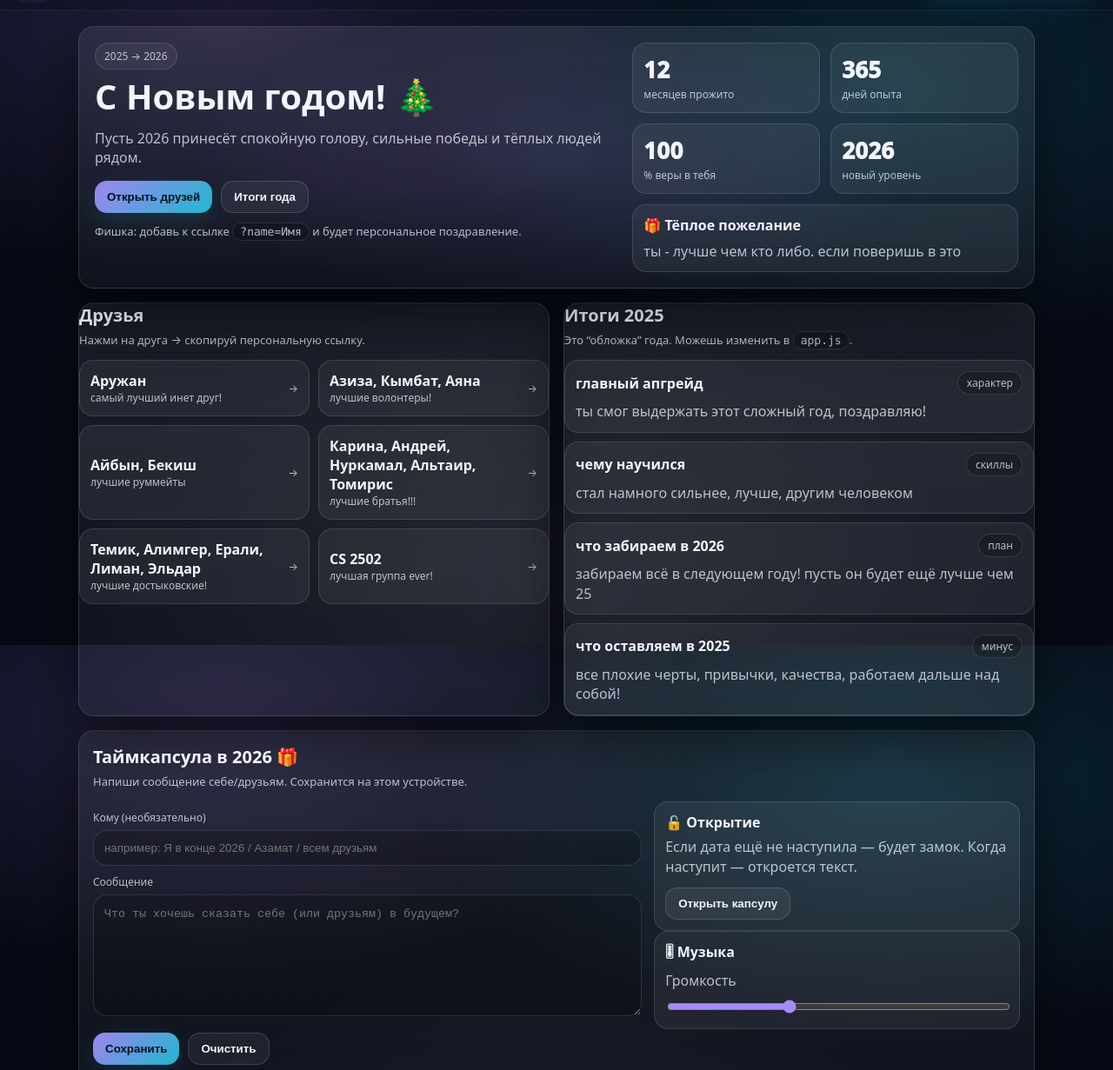
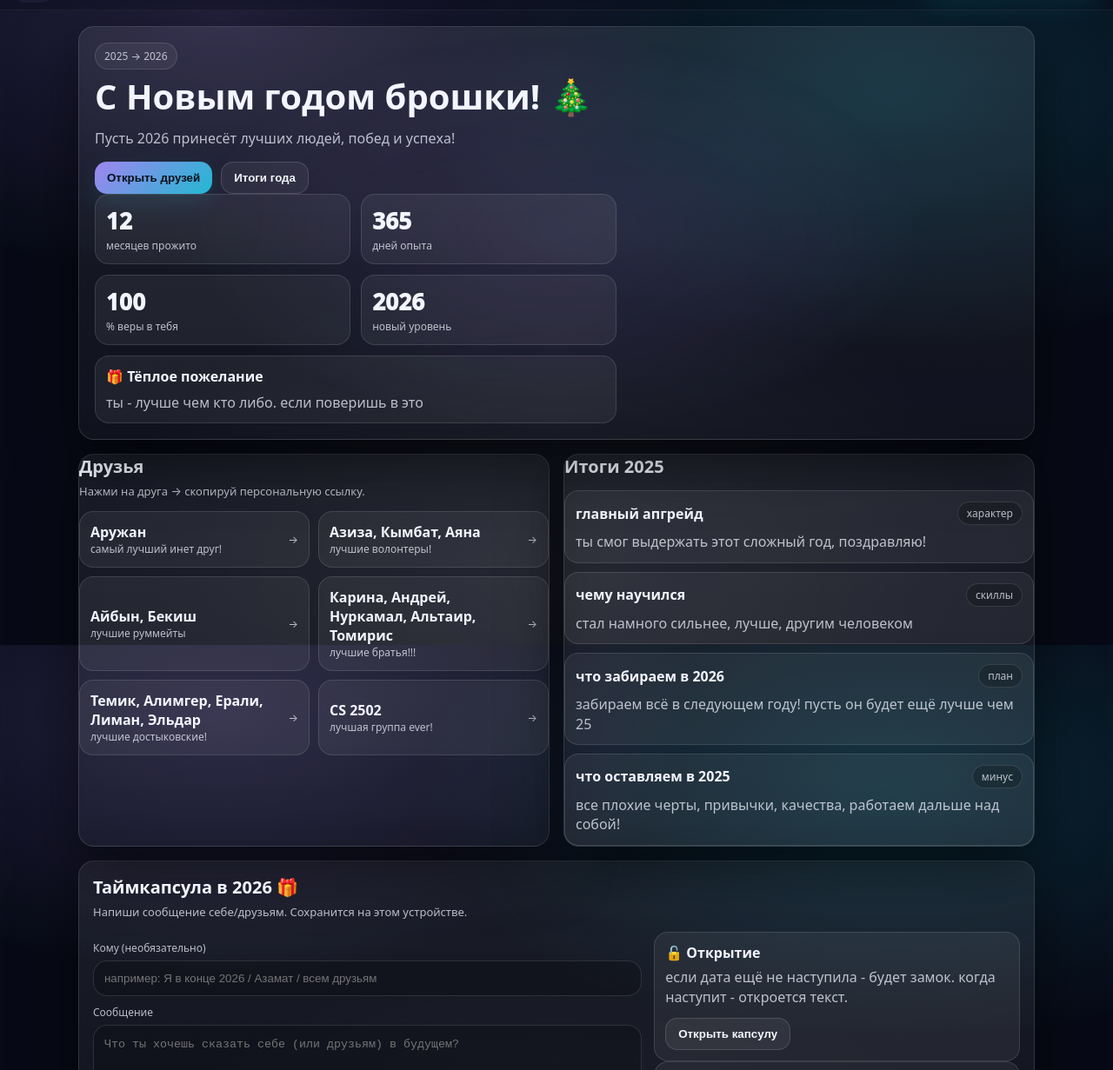
Before and after one commit to dakonya/iloveyouguyshappynewyear, a plain HTML site: page index.html in a window 1280 px wide. Shown: the part 58-1289 px from the top of the page at 87% size. Drawn offline with Linux system fonts and the light colour scheme.

Commit message:
change text v2

```diff
--- a/index.html
+++ b/index.html
@@ -1,11 +1,13 @@
 <!doctype html>
 <html lang="ru">
+
 <head>
   <meta charset="UTF-8" />
   <meta name="viewport" content="width=device-width,initial-scale=1" />
   <title>NG Wrapped — 2025 → 2026</title>
   <link rel="stylesheet" href="style.css" />
 </head>
+
 <body>
   <canvas id="fx"></canvas>
 
@@ -29,9 +31,9 @@
     <section class="hero card">
       <div class="heroLeft">
         <div class="kicker">2025 → 2026</div>
-        <h1 id="heroTitle">С Новым годом! 🎄</h1>
+        <h1 id="heroTitle">С Новым годом брошки! 🎄</h1>
         <p id="heroText" class="muted">
-          Пусть 2026 принесёт спокойную голову, сильные победы и тёплых людей рядом.
+          Пусть 2026 принесёт лучших людей, побед и успеха!
         </p>
 
         <div class="row">
@@ -39,10 +41,6 @@
           <button id="btnOpenRecap" class="btn ghost">Итоги года</button>
         </div>
 
-        <div class="hint muted">
-          Фишка: добавь к ссылке <span class="code">?name=Имя</span> и будет персональное поздравление.
-        </div>
-      </div>
 
         <div class="heroRight">
           <div class="countGrid">
@@ -83,7 +81,6 @@
       <section class="card">
         <div class="sectionTitle">
           <h2>Итоги 2025</h2>
-          <p class="muted">Это “обложка” года. Можешь изменить в <span class="code">app.js</span>.</p>
         </div>
         <div id="recapCards" class="recap"></div>
       </section>
@@ -101,7 +98,8 @@
           <input id="capsuleTo" class="input" placeholder="например: Я в конце 2026 / Азамат / всем друзьям" />
 
           <label class="label">Сообщение</label>
-          <textarea id="capsuleText" class="textarea" placeholder="Что ты хочешь сказать себе (или друзьям) в будущем?"></textarea>
+          <textarea id="capsuleText" class="textarea"
+            placeholder="Что ты хочешь сказать себе (или друзьям) в будущем?"></textarea>
 
           <div class="row">
             <button id="btnSaveCapsule" class="btn">Сохранить</button>
@@ -117,7 +115,7 @@
           <div class="miniCard">
             <div class="miniTitle">🔓 Открытие</div>
             <div class="miniText muted">
-              Если дата ещё не наступила — будет замок. Когда наступит — откроется текст.
+              если дата ещё не наступила - будет замок. когда наступит - откроется текст.
             </div>
             <div class="row" style="margin-top:12px;">
               <button id="btnOpenCapsule" class="btn ghost">Открыть капсулу</button>
@@ -166,4 +164,5 @@
 
   <script src="app.js"></script>
 </body>
+
 </html>
```
Lines whose indentation alone changed are shown as unchanged.
